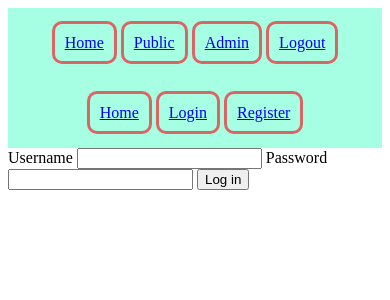
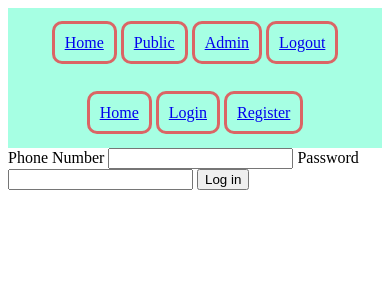
Before and after one commit to Aqirito/sveltekit-authentication, a SvelteKit app: page /auth/login in a window 390 px wide. Shown: the top 300 px of the page. Built offline with nearby package versions, Linux system fonts and the light colour scheme; no server answers.

Commit message:
UPDATE: change forms tinput to phone_no

```diff
--- a/src/routes/auth/login/+page.svelte
+++ b/src/routes/auth/login/+page.svelte
@@ -10,7 +10,6 @@
 <form method="POST" use:enhance={
   ({ form }) => {
     return async ({ result, update }) => {
-      console.log(result.type);
       // reset forms if success
       if (result.type === 'success') {
         form.reset();
@@ -24,8 +23,8 @@
   }
 }>
   <label>
-    Username
-    <input name="username" value="{form?.value?.username ?? ''}" type="text">
+    Phone Number
+    <input name="phone_no" value="{form?.value?.phone_no ?? ''}" type="text">
   </label>
   <label>
     Password
```
